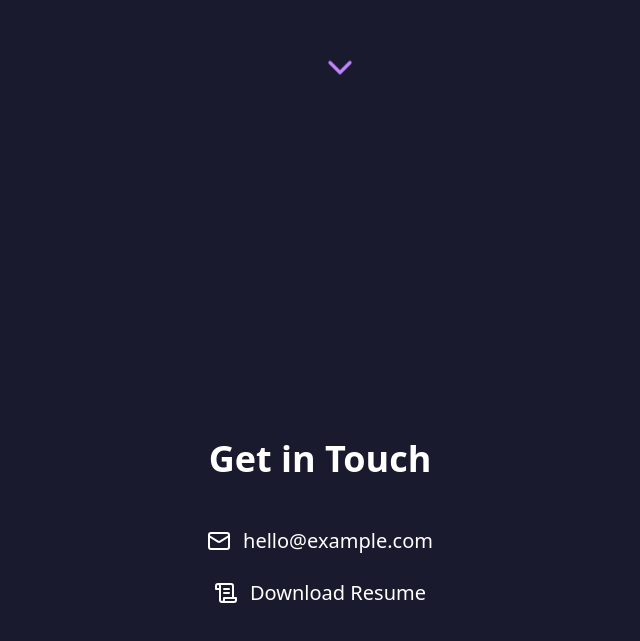
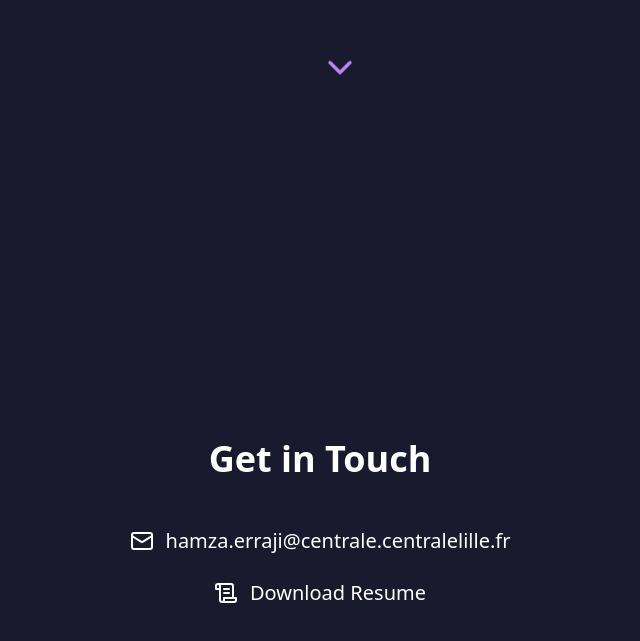
Before and after one commit to pankuro123/portfolio, a React (Vite) app: page / in a window 1280 px wide. Shown: the part 3877-4518 px from the top of the page, without its empty margins (320-960 px from the left). Built offline with nearby package versions, Linux system fonts and the light colour scheme.

Commit message:
Updated portfolio design

```diff
--- a/src/App.tsx
+++ b/src/App.tsx
@@ -631,10 +631,10 @@ function App() {
             <div className="flex flex-col gap-6 items-center">
               <a href="#" className="flex items-center gap-3 text-xl hover:text-purple-400 transition-colors">
                 <Mail className="w-6 h-6" />
-                hello@example.com
+                hamza.erraji@centrale.centralelille.fr
               </a>
 
-              <a href="#" className="flex items-center gap-3 text-xl hover:text-purple-400 transition-colors">
+              <a href="https://drive.google.com/file/d/1SXfpaPi07SdipshbYr_ohjno0Zep61lU/view?usp=drive_link" className="flex items-center gap-3 text-xl hover:text-purple-400 transition-colors">
                 <ScrollText className="w-6 h-6" />
                 Download Resume
               </a>
```
Also changed, not shown: 1 other file (tests, documents, lock files or other folders).
